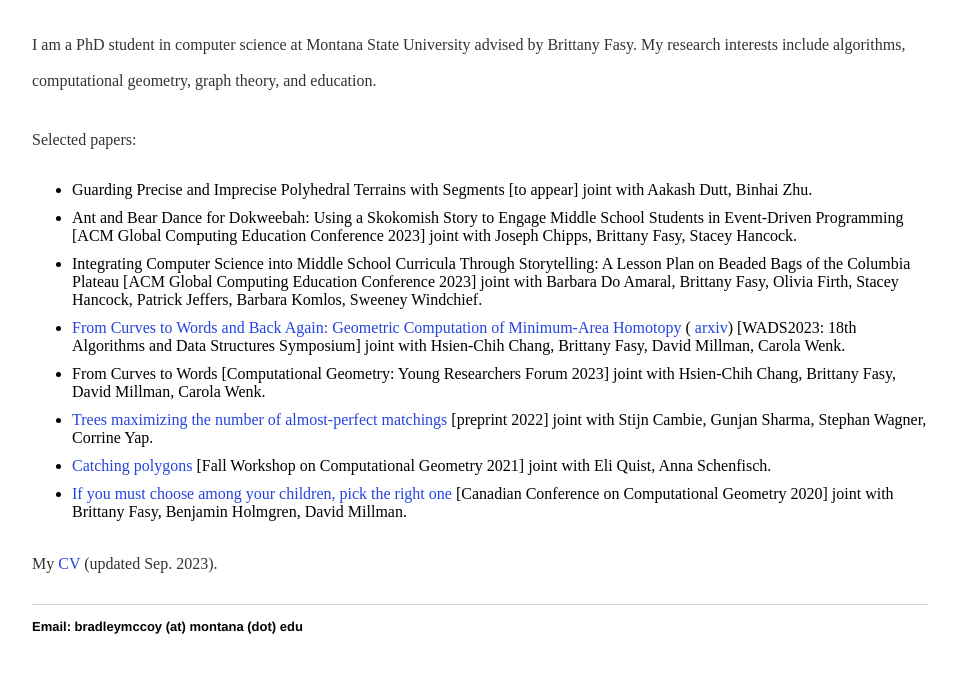
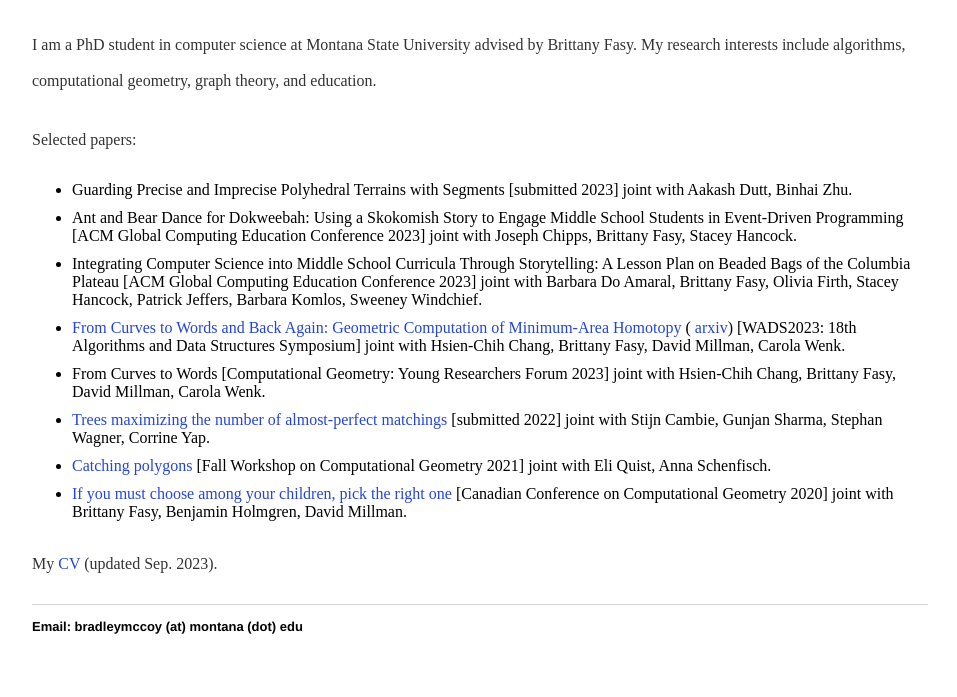
Before and after one commit to Brad-A-M/Brad-A-M.github.io, a Jekyll site: the page built from index.html, in a window 1280 px wide. Shown: the part 419-1116 px from the top of the page, without its empty margins (160-1117 px from the left). Built offline with Jekyll 4.4.1, drawn with Linux system fonts in a browser that asks for light colours.

Commit message:
Update index.html

```diff
--- a/index.html
+++ b/index.html
@@ -17,14 +17,14 @@ title: Bradley McCoy
 	<p><font size="3">
 		Selected papers:
 	<ul>
-		<li> Guarding Precise and Imprecise Polyhedral Terrains with Segments [to appear] joint with Aakash Dutt, Binhai Zhu.</li>
+		<li> Guarding Precise and Imprecise Polyhedral Terrains with Segments [submitted 2023] joint with Aakash Dutt, Binhai Zhu.</li>
 		<li> Ant and Bear Dance for Dokweebah: Using a Skokomish Story to Engage Middle School Students in Event-Driven Programming</a> [ACM Global Computing
 Education Conference 2023] joint with Joseph Chipps, Brittany Fasy, Stacey Hancock.</li>
 		<li> Integrating Computer Science into Middle School Curricula Through Storytelling: A Lesson Plan on Beaded Bags of the Columbia Plateau</a> [ACM Global Computing
 Education Conference 2023] joint with Barbara Do Amaral, Brittany Fasy, Olivia Firth, Stacey Hancock, Patrick Jeffers, Barbara Komlos, Sweeney Windchief.</li>
 		<li><a href="https://link.springer.com/chapter/10.1007/978-3-031-38906-1_40"> From Curves to Words and Back Again: Geometric Computation of Minimum-Area Homotopy</a> (<a href="https://arxiv.org/abs/2309.02383"> arxiv</a>) [WADS2023: 18th Algorithms and Data Structures Symposium] joint with Hsien-Chih Chang, Brittany Fasy, David Millman, Carola Wenk.</li>
 		<li> From Curves to Words [Computational Geometry: Young Researchers Forum 2023] joint with Hsien-Chih Chang, Brittany Fasy, David Millman, Carola Wenk.</li>
-		<li><a href="https://arxiv.org/abs/2209.03408"> Trees maximizing the number of almost-perfect matchings</a> [preprint 2022] joint with Stijn Cambie, Gunjan Sharma, Stephan Wagner, Corrine Yap.</li>
+		<li><a href="https://arxiv.org/abs/2209.03408"> Trees maximizing the number of almost-perfect matchings</a> [submitted 2022] joint with Stijn Cambie, Gunjan Sharma, Stephan Wagner, Corrine Yap.</li>
   		<li><a href="https://arxiv.org/abs/2201.01286"> Catching polygons</a> [Fall Workshop on Computational Geometry 2021] joint with Eli Quist, Anna Schenfisch.</li>
   		<li><a href ="https://arxiv.org/abs/2103.13882"> If you must choose among your children, pick the right one</a> [Canadian Conference on Computational Geometry 2020]
 		joint with Brittany Fasy, Benjamin Holmgren, David Millman.</li>
```
